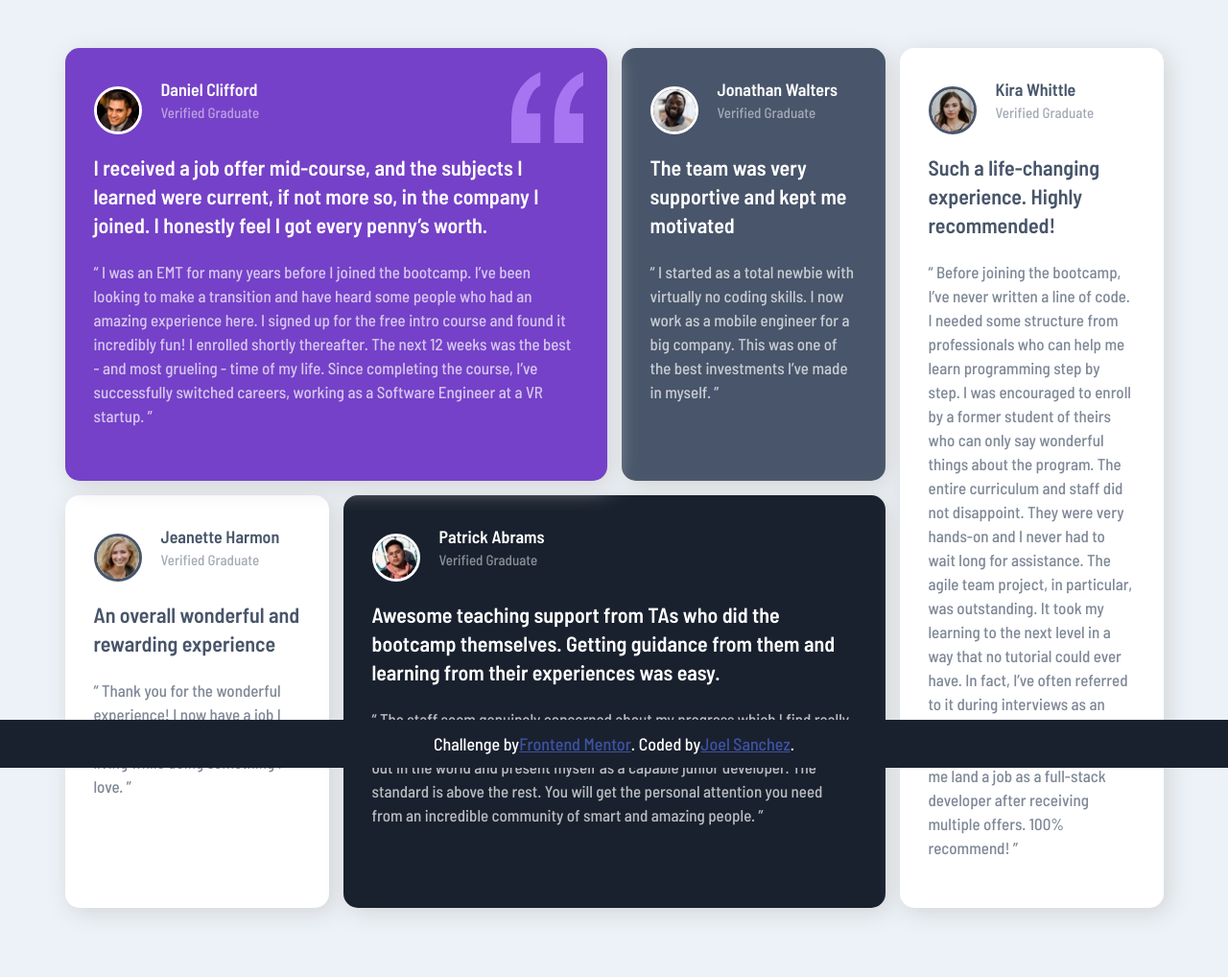
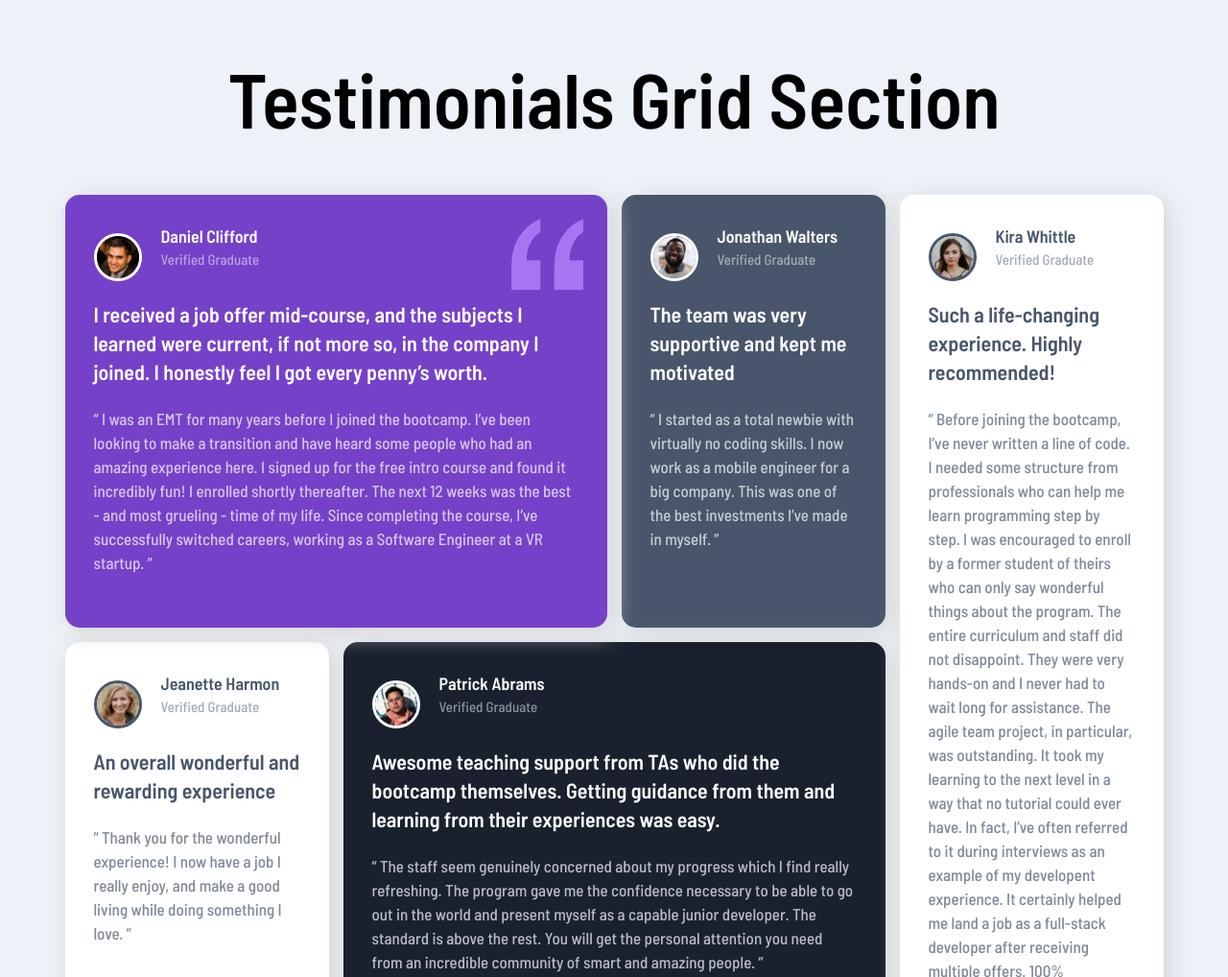
Before and after one commit to Joel-Development/Front-End-Mentor-Challenge---3, a plain HTML site: page docs/index.html in a window 1280 px wide. Shown: the top 1018 px of the page at 96% size. Drawn offline with Linux system fonts and the light colour scheme.

Commit message:
accesibility and footer

```diff
--- a/docs/css/style.css
+++ b/docs/css/style.css
@@ -10,14 +10,17 @@
 }
 
 body {
-  position: relative;
   box-sizing: border-box;
   margin: 0;
-  padding-top: 50px;
-  padding-bottom: 75px;
   background-color: var(--Light-grayish-blue);
   font-family: "Barlow Semi Condensed", sans-serif;
   min-height: 100vh;
+}
+
+.main-title
+{
+  font-size: 10vmin;
+  text-align: center;
 }
 
 .card-container
@@ -221,10 +224,6 @@ body {
 }
 
 .attribution {
-  position: fixed;
-  bottom: 0;
-  z-index: 100;
-
   display: flex;
   justify-content: center;
   align-items: center;
@@ -239,5 +238,14 @@ body {
   line-height: 24px;
 }
 .attribution a {
-  color: hsl(228, 45%, 44%);
+  color: var(--Light-gray);
+  text-decoration: none;
 }
+@media screen and (min-width: 1000px) {
+  .attribution a:hover,
+  .attribution a:active
+  {
+    text-shadow: 0 0 2px var(--Light-gray);
+    text-decoration: underline;
+  }
+}
--- a/docs/index.html
+++ b/docs/index.html
@@ -10,7 +10,12 @@
   <title>Frontend Mentor | Testimonials Grid Section Main</title>
 </head>
 <body>
-  <div class="card-container">
+  <header class="header" role="heading">
+    <h1 class="main-title">
+      Testimonials Grid Section
+    </h1>
+  </header>
+  <main class="card-container" role="main">
     <section class="card card--violet">
       <img src="assets/images/bg-pattern-quotation.svg" alt="decoration" class="decoration">
       <div class="profile">
@@ -98,11 +103,13 @@
         </p>
       </div>
     </section>
-  </div>
+  </main>
 
-  <footer class="attribution">
-    Challenge by <a href="https://www.frontendmentor.io?ref=challenge" target="_blank">Frontend Mentor</a>.
-    Coded by <a href="#">Joel Sanchez</a>.
+  <footer class="attribution" role="doc-footnote">
+    <p>
+      Challenge by <a href="https://www.frontendmentor.io?ref=challenge" target="_blank">Frontend Mentor</a>.
+      Coded by <a href="https://github.com/Joel-Development" target="_blank">Joel Sanchez</a>.
+    </p>
   </footer>
 </body>
 </html>
```
